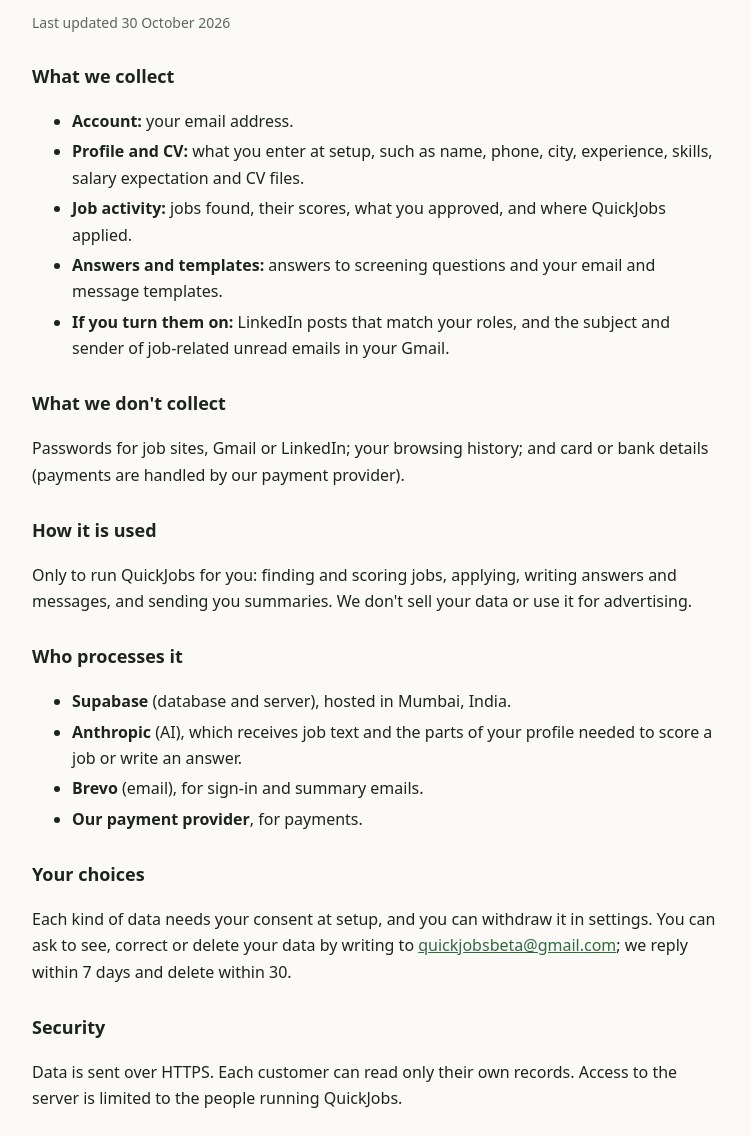
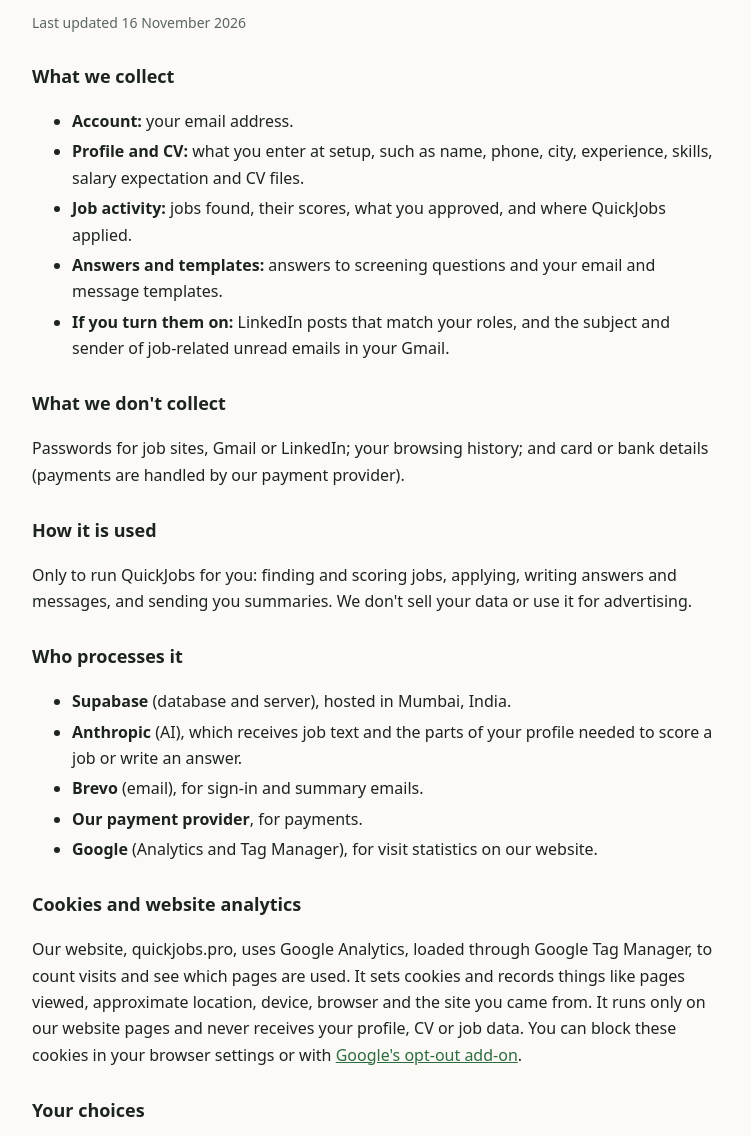
Before and after one commit to pranish96/QJ-website, a plain HTML site: page site/privacy.html in a window 1280 px wide. Shown: the part 162-1298 px from the top of the page, without its empty margins (264-1015 px from the left). Drawn offline with Linux system fonts and the light colour scheme.

Commit message:
Privacy: add cookies and website analytics (Google Analytics via Tag Manager)

```diff
--- a/site/privacy.html
+++ b/site/privacy.html
@@ -1,6 +1,6 @@
 <!doctype html><html lang="en"><head><meta charset="utf-8"><script>/* clean addresses: /contact, not /contact.html */(function(){var p=location.pathname,c=p.replace(/\/index\.html$/,'/').replace(/\.html$/,'');if(c!==p&&/^https?:$/.test(location.protocol))history.replaceState(null,'',c+location.search+location.hash)})();</script><!-- Google Tag Manager --><script>(function(w,d,s,l,i){w[l]=w[l]||[];w[l].push({'gtm.start':new Date().getTime(),event:'gtm.js'});var f=d.getElementsByTagName(s)[0],j=d.createElement(s),dl=l!='dataLayer'?'&l='+l:'';j.async=true;j.src='https://www.googletagmanager.com/gtm.js?id='+i+dl;f.parentNode.insertBefore(j,f);})(window,document,'script','dataLayer','GTM-MXN8JF9W');</script><!-- End Google Tag Manager --><link rel="icon" href="favicon.ico?v=1109" sizes="any"><link rel="icon" href="favicon.svg?v=1109" type="image/svg+xml"><link rel="icon" href="favicon-32.png?v=1109" sizes="32x32" type="image/png"><link rel="apple-touch-icon" href="apple-touch-icon.png?v=1109"><meta name="theme-color" content="#08110d"><meta name="viewport" content="width=device-width,initial-scale=1"><title>Privacy Policy · QuickJobs</title><link rel="stylesheet" href="style.css"></head><body><!-- Google Tag Manager (noscript) --><noscript><iframe src="https://www.googletagmanager.com/ns.html?id=GTM-MXN8JF9W" height="0" width="0" style="display:none;visibility:hidden"></iframe></noscript><!-- End Google Tag Manager (noscript) --><main>
 <nav><a class="logo" href="./" style="display:inline-flex;align-items:center;gap:8px;text-decoration:none"><svg viewBox="0 0 30 30" width="24" height="24" aria-hidden="true"><rect width="30" height="30" rx="8" fill="#4fbf86"/><g transform="translate(3.47 1.61) scale(.206)" fill="#04140b"><path d="M95 33 A44 44 0 1 0 81 97 L74 87 A33 33 0 1 1 86 40 Z"/><path d="M56 36 L80 39 L70 56 L89 58 L100 116 L71 72 L47 71 Z"/></g></svg>QuickJobs</a><a href="terms">Terms</a><a href="privacy" aria-current="page">Privacy</a><a href="refunds">Refunds</a><a href="contact">Contact</a></nav>
-<h1>Privacy Policy</h1><p class="date">Last updated 30 October 2026</p>
+<h1>Privacy Policy</h1><p class="date">Last updated 16 November 2026</p>
 <h2>What we collect</h2>
 <ul><li><b>Account:</b> your email address.</li>
 <li><b>Profile and CV:</b> what you enter at setup, such as name, phone, city, experience, skills, salary expectation and CV files.</li>
@@ -15,8 +15,8 @@
 <ul><li><b>Supabase</b> (database and server), hosted in Mumbai, India.</li>
 <li><b>Anthropic</b> (AI), which receives job text and the parts of your profile needed to score a job or write an answer.</li>
 <li><b>Brevo</b> (email), for sign-in and summary emails.</li>
-<li><b>Our payment provider</b>, for payments.</li></ul>
-<h2>Your choices</h2>
+<li><b>Our payment provider</b>, for payments.</li><li><b>Google</b> (Analytics and Tag Manager), for visit statistics on our website.</li></ul>
+<h2>Cookies and website analytics</h2><p>Our website, quickjobs.pro, uses Google Analytics, loaded through Google Tag Manager, to count visits and see which pages are used. It sets cookies and records things like pages viewed, approximate location, device, browser and the site you came from. It runs only on our website pages and never receives your profile, CV or job data. You can block these cookies in your browser settings or with <a href="https://tools.google.com/dlpage/gaoptout">Google's opt-out add-on</a>.</p><h2>Your choices</h2>
 <p>Each kind of data needs your consent at setup, and you can withdraw it in settings. You can ask to see, correct or delete your data by writing to <a href="mailto:quickjobsbeta@gmail.com">quickjobsbeta@gmail.com</a>; we reply within 7 days and delete within 30.</p>
 <h2>Security</h2>
 <p>Data is sent over HTTPS. Each customer can read only their own records. Access to the server is limited to the people running QuickJobs.</p>
```
